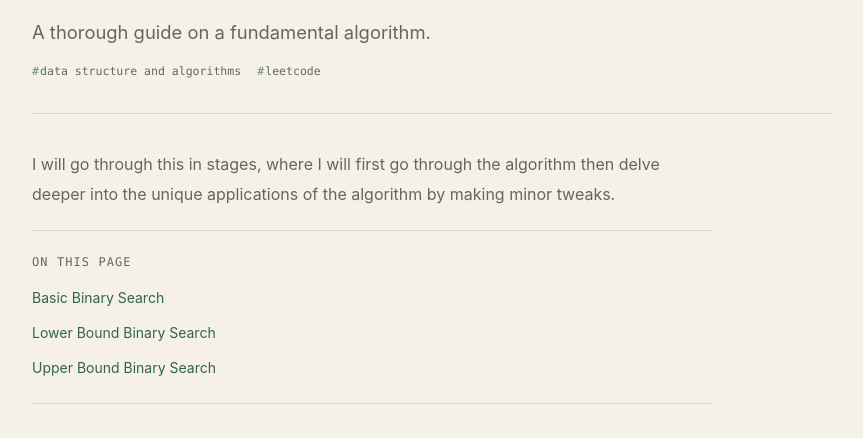
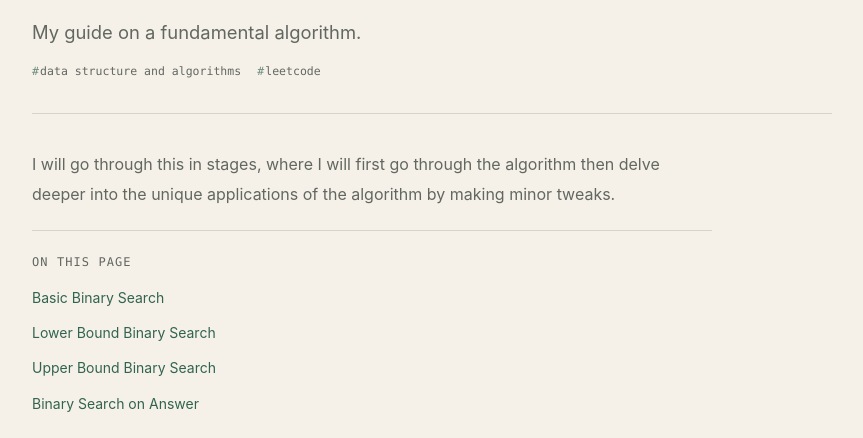
Before and after one commit to sethteo/portfolio, an Eleventy site: page eleventy/posts/binary-search.md in a window 1280 px wide. Shown: the part 327-765 px from the top of the page, without its empty margins (208-1071 px from the left). Built offline with nearby package versions, Linux system fonts and the light colour scheme; Eleventy itself is replaced by a stand-in of ours; files that its build step writes are made by us from their sources.

Commit message:
docs: update binary search blog

````diff
--- a/eleventy/posts/binary-search.md
+++ b/eleventy/posts/binary-search.md
@@ -2,7 +2,7 @@
 title: "0/1 Search?"
 date: "2026-09-25"
 description: "Binary Search is not that simple after all."
-lead: "A thorough guide on a fundamental algorithm."
+lead: "My guide on a fundamental algorithm."
 topics: ["data structure and algorithms", "leetcode"]
 toc: true
 ---
@@ -87,3 +87,6 @@ def binary_search(arr, timestamp):
 ```
 
 I won't repeat the explanation but we know that once the loop ends `right` is the last index where every value is `<= timestamp`
+
+## Binary Search on Answer
+To be added
````
